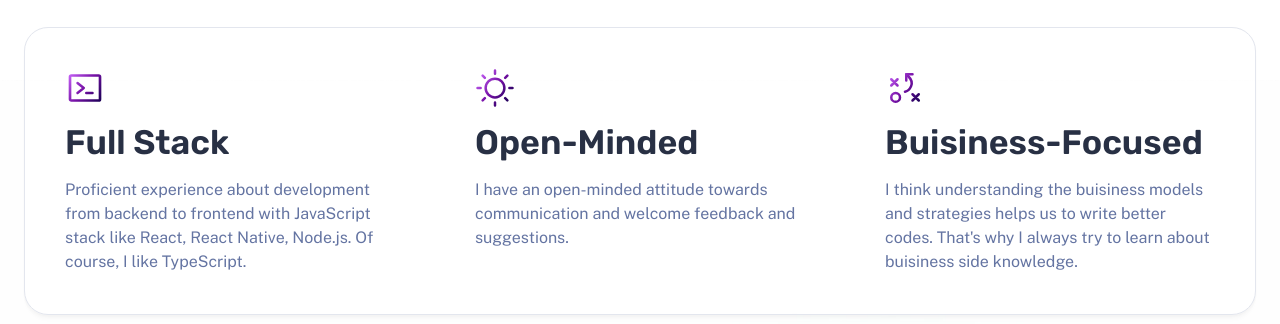
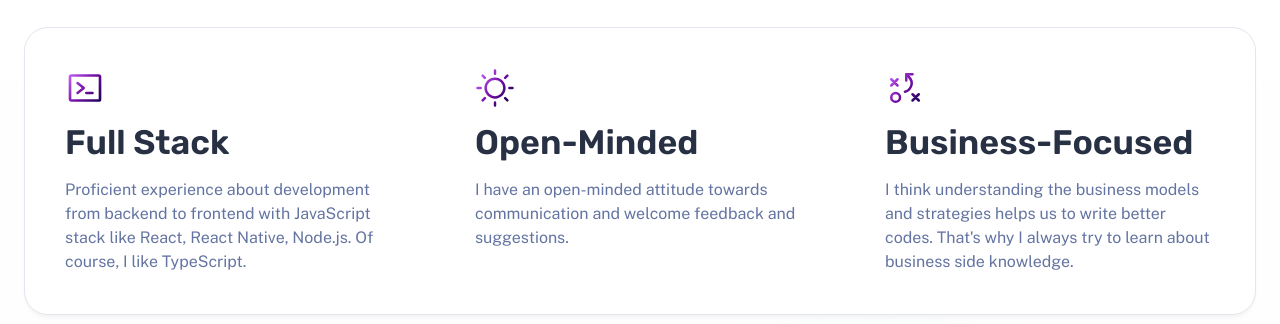
Before and after one commit to Spice-Z/portfolio-me, an Astro site: page / in a window 1280 px wide. Shown: the part 820-1144 px from the top of the page. Built offline with nearby package versions, Linux system fonts and the light colour scheme; Astro itself is replaced by a stand-in of ours.

Commit message:
fix: typo

```diff
--- a/src/components/Skills.astro
+++ b/src/components/Skills.astro
@@ -32,10 +32,10 @@ import Icon from "./Icon.astro";
       size="2.5rem"
       gradient
     />
-    <h2>Buisiness-Focused</h2>
+    <h2>Business-Focused</h2>
     <p>
-      I think understanding the buisiness models and strategies helps us to
-      write better codes. That's why I always try to learn about buisiness side
+      I think understanding the business models and strategies helps us to write
+      better codes. That's why I always try to learn about business side
       knowledge.
     </p>
   </div>
```
